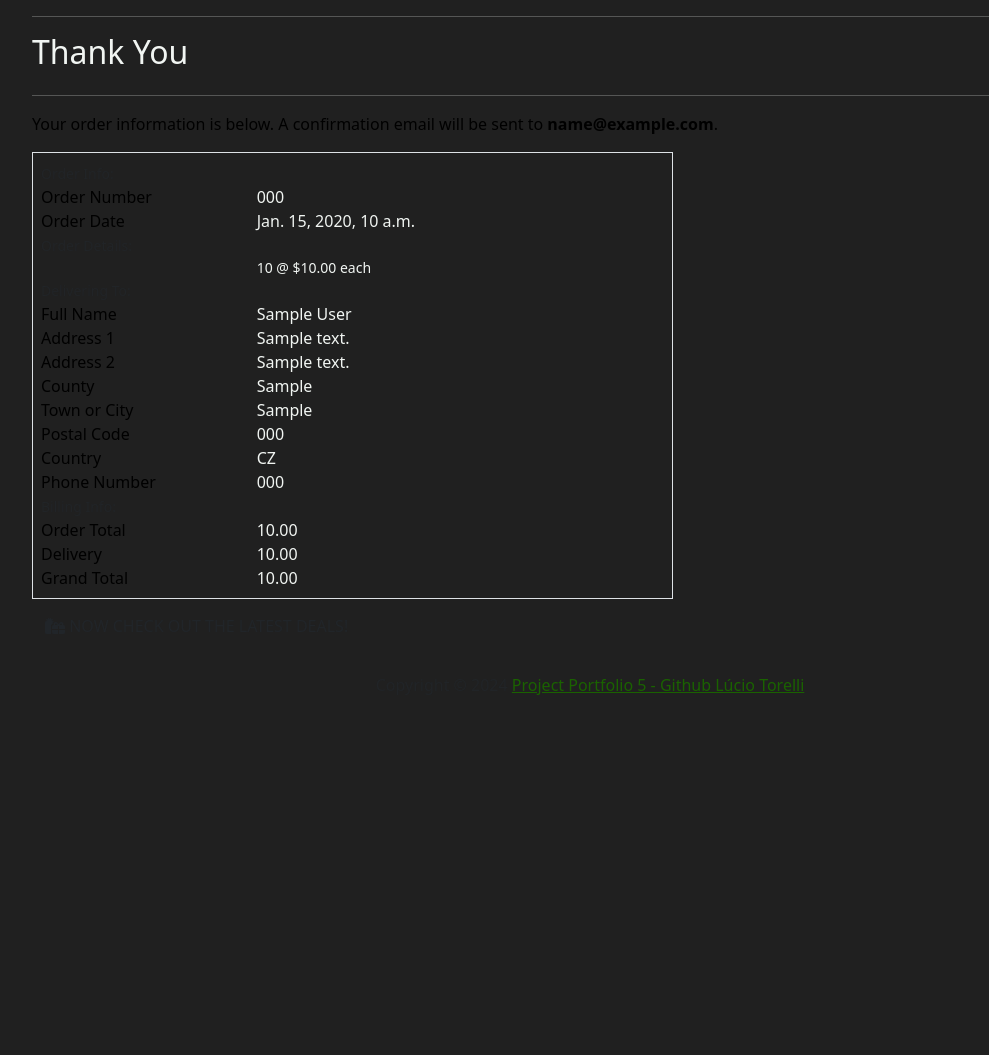
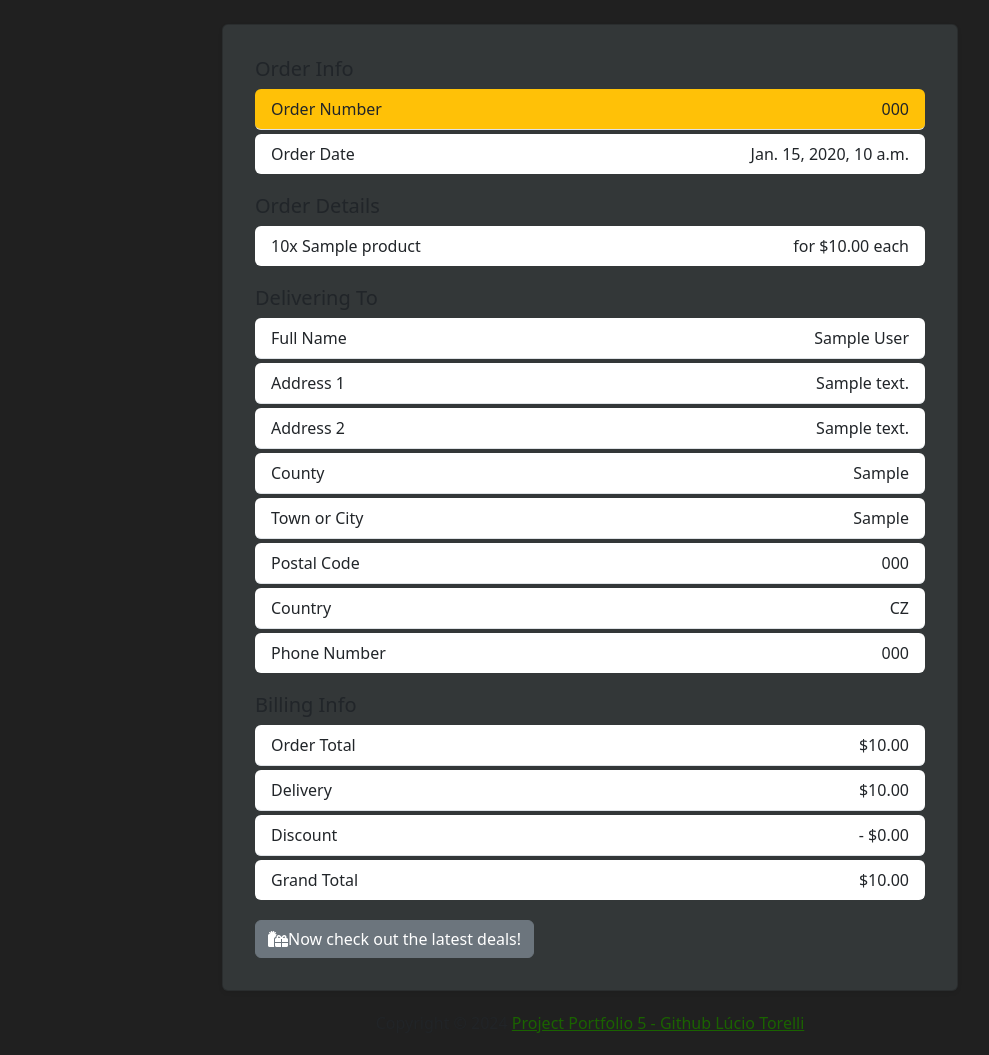
Before and after one commit to luciotorelli/escoot, a Django app: page /checkout/checkout_success/000 in a window 1280 px wide. Shown: the part 120-1175 px from the top of the page, without its empty margins (50-1039 px from the left). Before the commit the page ends 815 px from the top, so only its background shows below. Run offline with Django 5.2, Linux system fonts and the light colour scheme; tables that the repository leaves empty hold one stand-in row (values such as "Sample post"); some libraries are stand-ins or nearby versions.

Commit message:
Improve checkout success template

```diff
--- a/checkout/templates/checkout/checkout_success.html
+++ b/checkout/templates/checkout/checkout_success.html
@@ -1,212 +1,122 @@
 {% extends "base.html" %}
 {% load static %}
 
-{% block extra_css %}
-{% endblock %}
-
 {% block page_header %}
-    <div class="container header-container">
+<div class="container mt-5">
     <div class="row">
-            <div class="col"></div>
+        <div class="col">
+            <h1 class="text-center">Thank You!</h1>
+            <p class="lead text-center">Your order information is below. A confirmation email will be sent to <strong>{{ order.email }}</strong>.</p>
+        </div>
     </div>
 </div>
 {% endblock %}
 
 {% block content %}
-    <div class="overlay"></div>
-    <div class="container">
-        <div class="row">
-            <div class="col">
-                <hr>
-                <h2 class="logo-font mb-4">Thank You</h2>
-                <hr>
-                <p class="text-black">Your order information is below. A confirmation email will be sent to <strong>{{ order.email }}</strong>.</p>
-            </div>
-        </div>
-
-        <div class="row">
-            <div class="col-12 col-lg-7">
-                <div class="order-confirmation-wrapper p-2 border">
-                    <div class="row">
-                        <div class="col">
-                            <small class="text-muted">Order Info:</small>
-                        </div>
-                    </div>
-
-                    <div class="row">
-                        <div class="col-12 col-md-4">
-                            <p class="mb-0 text-black font-weight-bold">Order Number</p>
-                        </div>
-                        <div class="col-12 col-md-8 text-md-right">
-                            <p class="mb-0">{{ order.order_number }}</p>
-                        </div>
-                    </div>
-
-                    <div class="row">
-                        <div class="col-12 col-md-4">
-                            <p class="mb-0 text-black font-weight-bold">Order Date</p>
-                        </div>
-                        <div class="col-12 col-md-8 text-md-right">
-                            <p class="mb-0">{{ order.date }}</p>
-                        </div>
-                    </div>
-
-                    <div class="row">
-                        <div class="col">
-                            <small class="text-muted">Order Details:</small>
-                        </div>
-                    </div>
-
+<div class="container mt-4">
+    <div class="row justify-content-center">
+        <div class="col-12 col-lg-8">
+            <div class="card p-3 rounded shadow-sm">
+                <div class="card-body">
+                    <h5 class="card-title">Order Info</h5>
+                    <ul class="list-group list-group-flush mb-3">
+                        <li class="list-group-item d-flex justify-content-between align-items-center mb-1 rounded bg-warning">
+                            <span class="font-weight-bold">Order Number</span>
+                            <span class="font-weight-bold text-right">{{ order.order_number }}</span>
+                        </li>
+                        <li class="list-group-item d-flex justify-content-between align-items-center mb-1 rounded">
+                            <span class="font-weight-bold">Order Date</span>
+                            <span class="font-weight-bold text-right">{{ order.date }}</span>
+                        </li>
+                    </ul>
+                    <h5 class="card-title">Order Details</h5>
+                    <ul class="list-group list-group-flush mb-3">
                         {% for item in order.lineitems.all %}
-                    <div class="row">
-                        <div class="col-12 col-md-4">
-                            <p class="small mb-0 text-black font-weight-bold">
-                                {{ item.product.name }}{% if item.product_size %} - Size {{ item.product.size|upper }}{% endif %}
-                            </p>
-                        </div>
-                        <div class="col-12 col-md-8 text-md-right">
-                            <p class="small mb-0">{{ item.quantity }} @ ${{ item.product.price }} each</p>
-                        </div>
-                    </div>
+                        <li class="list-group-item d-flex justify-content-between align-items-center mb-1 rounded">
+                            {% if item.product.product_name and item.product.price %}
+                            <span>{{ item.quantity }}x {{ item.product.product_name }}</span>
+                            <span class="font-weight-bold text-right"> for ${{ item.product.price }} each</span>
+                            {% else %}
+                            <span>{{ item.quantity }}x Product deleted from store</span>
+                            <span class="font-weight-bold text-right">Please find original details in your email</span>
+                            {% endif %}
+                        </li>
                         {% endfor %}
-
-                    <div class="row">
-                        <div class="col">
-                            <small class="text-muted">Delivering To:</small>
-                        </div>
-                    </div>
-
-                    <div class="row">
-                        <div class="col-12 col-md-4">
-                            <p class="mb-0 text-black font-weight-bold">Full Name</p>
-                        </div>
-                        <div class="col-12 col-md-8 text-md-right">
-                            <p class="mb-0">{{ order.full_name }}</p>
-                        </div>
-                    </div>
-
-                    <div class="row">
-                        <div class="col-12 col-md-4">
-                            <p class="mb-0 text-black font-weight-bold">Address 1</p>
-                        </div>
-                        <div class="col-12 col-md-8 text-md-right">
-                            <p class="mb-0">{{ order.street_address1 }}</p>
-                        </div>
-                    </div>
-
+                    </ul>
+                    <h5 class="card-title">Delivering To</h5>
+                    <ul class="list-group list-group-flush mb-3">
+                        <li class="list-group-item d-flex justify-content-between align-items-center mb-1 rounded">
+                            <span class="font-weight-bold">Full Name</span>
+                            <span class="font-weight-bold text-right">{{ order.full_name }}</span>
+                        </li>
+                        <li class="list-group-item d-flex justify-content-between align-items-center mb-1 rounded">
+                            <span class="font-weight-bold">Address 1</span>
+                            <span class="font-weight-bold text-right">{{ order.street_address1 }}</span>
+                        </li>
                         {% if order.street_address2 %}
-                    <div class="row">
-                        <div class="col-12 col-md-4">
-                            <p class="mb-0 text-black font-weight-bold">Address 2</p>
-                        </div>
-                        <div class="col-12 col-md-8 text-md-right">
-                            <p class="mb-0">{{ order.street_address1 }}</p>
-                        </div>
-                    </div>
+                        <li class="list-group-item d-flex justify-content-between align-items-center mb-1 rounded">
+                            <span class="font-weight-bold">Address 2</span>
+                            <span class="font-weight-bold text-right">{{ order.street_address2 }}</span>
+                        </li>
                         {% endif %}
-
                         {% if order.county %}
-                    <div class="row">
-                        <div class="col-12 col-md-4">
-                            <p class="mb-0 text-black font-weight-bold">County</p>
-                        </div>
-                        <div class="col-12 col-md-8 text-md-right">
-                            <p class="mb-0">{{ order.county }}</p>
-                        </div>
-                    </div>
+                        <li class="list-group-item d-flex justify-content-between align-items-center mb-1 rounded">
+                            <span class="font-weight-bold">County</span>
+                            <span class="font-weight-bold text-right">{{ order.county }}</span>
+                        </li>
                         {% endif %}
-
-                    <div class="row">
-                        <div class="col-12 col-md-4">
-                            <p class="mb-0 text-black font-weight-bold">Town or City</p>
-                        </div>
-                        <div class="col-12 col-md-8 text-md-right">
-                            <p class="mb-0">{{ order.town_or_city }}</p>
-                        </div>
-                    </div>
-
+                        <li class="list-group-item d-flex justify-content-between align-items-center mb-1 rounded">
+                            <span class="font-weight-bold">Town or City</span>
+                            <span class="font-weight-bold text-right">{{ order.town_or_city }}</span>
+                        </li>
                         {% if order.postcode %}
-                    <div class="row">
-                        <div class="col-12 col-md-4">
-                            <p class="mb-0 text-black font-weight-bold">Postal Code</p>
-                        </div>
-                        <div class="col-12 col-md-8 text-md-right">
-                            <p class="mb-0">{{ order.postcode }}</p>
-                        </div>
-                    </div>
+                        <li class="list-group-item d-flex justify-content-between align-items-center mb-1 rounded">
+                            <span class="font-weight-bold">Postal Code</span>
+                            <span class="font-weight-bold text-right">{{ order.postcode }}</span>
+                        </li>
                         {% endif %}
-
-                    <div class="row">
-                        <div class="col-12 col-md-4">
-                            <p class="mb-0 text-black font-weight-bold">Country</p>
-                        </div>
-                        <div class="col-12 col-md-8 text-md-right">
-                            <p class="mb-0">{{ order.country }}</p>
-                        </div>
-                    </div>
-
-                    <div class="row">
-                        <div class="col-12 col-md-4">
-                            <p class="mb-0 text-black font-weight-bold">Phone Number</p>
-                        </div>
-                        <div class="col-12 col-md-8 text-md-right">
-                            <p class="mb-0">{{ order.phone_number }}</p>
-                        </div>
-                    </div>
-
-                    <div class="row">
-                        <div class="col">
-                            <small class="text-muted">Billing Info:</small>
-                        </div>
-                    </div>
-
-                    <div class="row">
-                        <div class="col-12 col-md-4">
-                            <p class="mb-0 text-black font-weight-bold">Order Total</p>
-                        </div>
-                        <div class="col-12 col-md-8 text-md-right">
-                            <p class="mb-0">{{ order.order_total }}</p>
-                        </div>
-                    </div>
-
-                    <div class="row">
-                        <div class="col-12 col-md-4">
-                            <p class="mb-0 text-black font-weight-bold">Delivery</p>
-                        </div>
-                        <div class="col-12 col-md-8 text-md-right">
-                            <p class="mb-0">{{ order.delivery_cost }}</p>
-                        </div>
-                    </div>
-
-                    <div class="row">
-                        <div class="col-12 col-md-4">
-                            <p class="mb-0 text-black font-weight-bold">Grand Total</p>
-                        </div>
-                        <div class="col-12 col-md-8 text-md-right">
-                            <p class="mb-0">{{ order.grand_total }}</p>
+                        <li class="list-group-item d-flex justify-content-between align-items-center mb-1 rounded">
+                            <span class="font-weight-bold">Country</span>
+                            <span class="font-weight-bold text-right">{{ order.country }}</span>
+                        </li>
+                        <li class="list-group-item d-flex justify-content-between align-items-center mb-1 rounded">
+                            <span class="font-weight-bold">Phone Number</span>
+                            <span class="font-weight-bold text-right">{{ order.phone_number }}</span>
+                        </li>
+                    </ul>
+                    <h5 class="card-title">Billing Info</h5>
+                    <ul class="list-group list-group-flush mb-3">
+                        <li class="list-group-item d-flex justify-content-between align-items-center mb-1 rounded">
+                            <span class="font-weight-bold">Order Total</span>
+                            <span class="font-weight-bold text-right">${{ order.order_total }}</span>
+                        </li>
+                        <li class="list-group-item d-flex justify-content-between align-items-center mb-1 rounded">
+                            <span class="font-weight-bold">Delivery</span>
+                            <span class="font-weight-bold text-right">${{ order.delivery_cost }}</span>
+                        </li>
+                        <li class="list-group-item d-flex justify-content-between align-items-center mb-1 rounded">
+                            <span class="font-weight-bold">Discount</span>
+                            <span class="font-weight-bold text-right">- ${{ order.discount_amount }}</span>
+                        </li>
+                        <li class="list-group-item d-flex justify-content-between align-items-center mb-1 rounded">
+                            <span class="font-weight-bold">Grand Total</span>
+                            <span class="font-weight-bold text-right">${{ order.grand_total }}</span>
+                        </li>
+                    </ul>
+                    <div class="text-right">
+                        {% if from_profile %}
+                        <a href="{% url 'profile' %}" class="btn btn-secondary rounded">
+                            <i class="fas fa-angle-left mr-2"></i>Back to Profile
+                        </a>
+                        {% else %}
+                        <a href="{% url 'products:all_products' %}" class="btn btn-secondary rounded">
+                            <i class="fas fa-gifts mr-2"></i>Now check out the latest deals!
+                        </a>
+                        {% endif %}
                     </div>
                 </div>
             </div>
         </div>
     </div>
-        <div class="row">
-			<div class="col-12 col-lg-7 text-right">
-                {% if from_profile %}
-                    <a href="{% url 'profile' %}" class="btn btn-black rounded-0 my-2">
-                        <span class="icon mr-2">
-                            <i class="fas fa-angle-left"></i>
-                        </span>
-                        <span class="text-uppercase">Back to Profile</span>
-                    </a>
-                {% else %}
-                    <a href="{% url 'products:all_products' %}" class="btn btn-black rounded-0 my-2">
-                        <span class="icon mr-2">
-                            <i class="fas fa-gifts"></i>
-                        </span>
-                        <span class="text-uppercase">Now check out the latest deals!</span>
-                    </a>
-                {% endif %}
-			</div>
-		</div>
 </div>
 {% endblock %}
```
Lines whose indentation alone changed are shown as unchanged.
